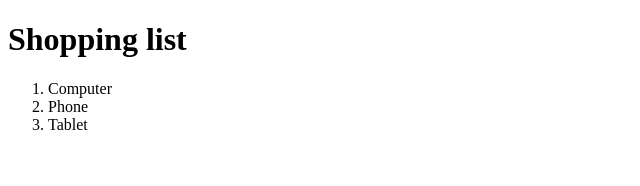
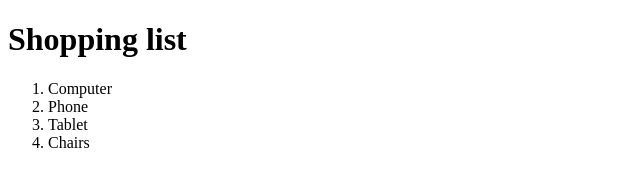
Before and after one commit to SCOTHUBS/shopping-list, a plain HTML site: page index.html in a window 1280 px wide. Shown: the full height of the page, 0-640 px from the left. Drawn offline with Linux system fonts and the light colour scheme.

Commit message:
Added chairs

```diff
--- a/index.html
+++ b/index.html
@@ -13,6 +13,7 @@
         <li>Computer</li>
         <li>Phone</li>
         <li>Tablet</li>
+        <li>Chairs</li>
     </ol>
 </body>
 </html>
```
